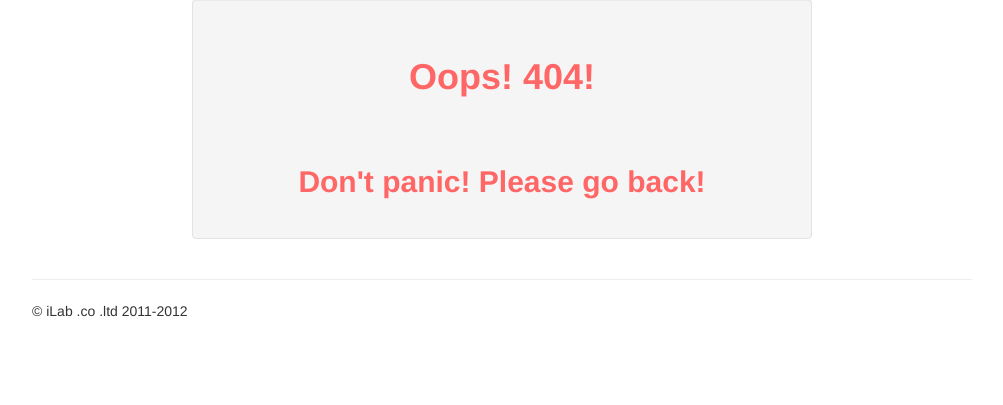
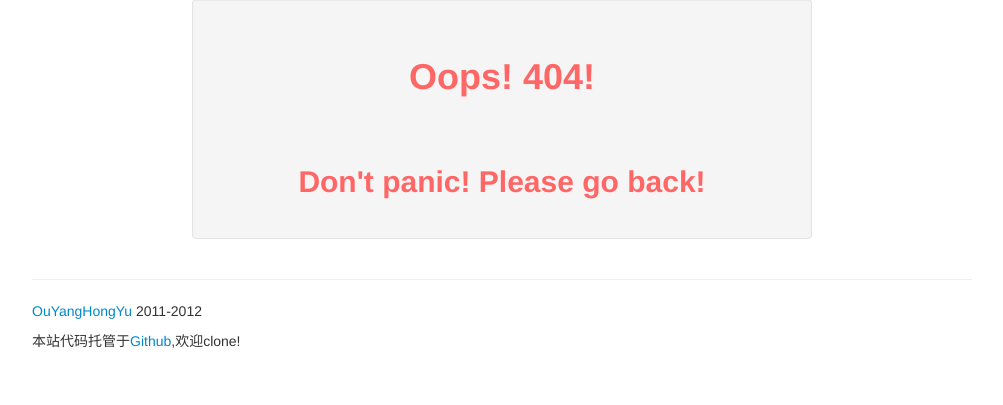
Before and after one commit to tkliuxing/iBlogsite-django, a Django app: template ilab/templates/404.html in a window 1280 px wide. Shown: the part 71-476 px from the top of the page, without its empty margins (138-1141 px from the left). Run offline with Django 3.2, Linux system fonts and the light colour scheme; the template is opened without the code that fills it, so the values that code supplies are empty; parts of the project's set-up code (start-up, migrations or seed data) failed here and were passed over; some libraries are stand-ins or nearby versions.

Commit message:
change base.html footer text.

```diff
--- a/ilab/templates/404.html
+++ b/ilab/templates/404.html
@@ -42,7 +42,8 @@
 		</div>
 		<hr>
 		<footer>
-			<p>© iLab .co .ltd 2011-2012</p>
+			<p><a href="http://weibo.com/tkliuxing" target="_blank">OuYangHongYu</a> 2011-2012</p>
+			<p>本站代码托管于<a href="https://github.com/tkliuxing/iBlogsite-django/" target="_blank">Github</a>,欢迎clone!</p>
 		</footer>
 	</div>
 </body>
--- a/ilab/templates/500.html
+++ b/ilab/templates/500.html
@@ -42,7 +42,8 @@
 		</div>
 		<hr>
 		<footer>
-			<p>© iLab .co .ltd 2011-2012</p>
+			<p><a href="http://weibo.com/tkliuxing" target="_blank">OuYangHongYu</a> 2011-2012</p>
+			<p>本站代码托管于<a href="https://github.com/tkliuxing/iBlogsite-django/" target="_blank">Github</a>,欢迎clone!</p>
 		</footer>
 	</div>
 </body>
--- a/ilab/templates/base.html
+++ b/ilab/templates/base.html
@@ -46,7 +46,8 @@
 		{% endblock %}
 		<hr>
 		<footer>
-			<p>© iLab .co .ltd 2011-2012</p>
+			<p><a href="http://weibo.com/tkliuxing" target="_blank">OuYangHongYu</a> 2011-2012</p>
+			<p>本站代码托管于<a href="https://github.com/tkliuxing/iBlogsite-django/" target="_blank">Github</a>,欢迎clone!</p>
 		</footer>
 	</div>
 </body>
```
Also changed, not shown: 1 other file.
